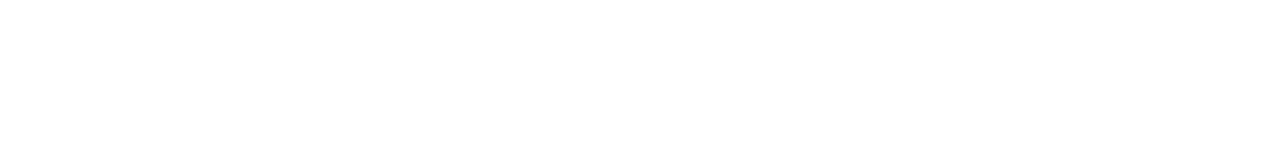
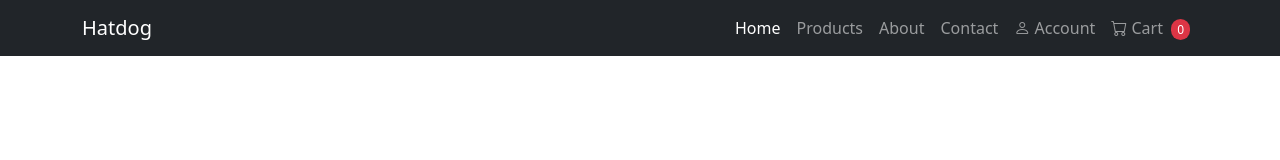
Before and after one commit to georgedonayre/cmsc110-mp2, a plain HTML site: page index.html in a window 1280 px wide. Drawn offline with nearby package versions, Linux system fonts and the light colour scheme.

Commit message:
feat: responsive navbar

```diff
--- a/index.html
+++ b/index.html
@@ -1,10 +1,79 @@
-<!-- HOME PAGE -->
 <!DOCTYPE html>
 <html lang="en">
   <head>
     <meta charset="UTF-8" />
     <meta name="viewport" content="width=device-width, initial-scale=1.0" />
-    <title>Document</title>
+    <title>Name ng Company natin</title>
+    <link
+      href="https://cdn.jsdelivr.net/npm/bootstrap@5.3.3/dist/css/bootstrap.min.css"
+      rel="stylesheet"
+    />
+    <link
+      rel="stylesheet"
+      href="https://cdn.jsdelivr.net/npm/bootstrap-icons@1.11.3/font/bootstrap-icons.min.css"
+    />
+    <style>
+      body {
+        padding-top: 70px;
+      }
+      .order-count {
+        background-color: #dc3545;
+        color: white;
+        padding: 2px 6px;
+        border-radius: 10px;
+        font-size: 0.75rem;
+        margin-left: 4px;
+      }
+    </style>
   </head>
-  <body></body>
+  <body>
+    <header>
+      <!-- NAVBAR HERE -->
+      <nav class="navbar navbar-expand-lg navbar-dark bg-dark fixed-top">
+        <div class="container">
+          <a class="navbar-brand" href="index.html">Hatdog</a>
+
+          <button
+            class="navbar-toggler"
+            type="button"
+            data-bs-toggle="collapse"
+            data-bs-target="#navbar-main"
+          >
+            <span class="navbar-toggler-icon"></span>
+          </button>
+
+          <div class="collapse navbar-collapse" id="navbar-main">
+            <!-- ml-auto = ms-auto woah -->
+            <ul class="navbar-nav ms-auto">
+              <li class="nav-item">
+                <a class="nav-link active" href="index.html">Home</a>
+              </li>
+              <li class="nav-item">
+                <a class="nav-link" href="products.html">Products</a>
+              </li>
+              <li class="nav-item">
+                <a class="nav-link" href="about.html">About</a>
+              </li>
+              <li class="nav-item">
+                <a class="nav-link" href="contact.html">Contact</a>
+              </li>
+              <li class="nav-item">
+                <a class="nav-link" href="account.html">
+                  <i class="bi bi-person"></i> Account
+                </a>
+              </li>
+              <li class="nav-item">
+                <a class="nav-link" href="cart.html">
+                  <i class="bi bi-cart"></i> Cart
+                  <span class="order-count" id="cart-count">0</span>
+                </a>
+              </li>
+            </ul>
+          </div>
+        </div>
+      </nav>
+    </header>
+
+    <script src="https://cdn.jsdelivr.net/npm/bootstrap@5.3.3/dist/js/bootstrap.bundle.min.js"></script>
+  </body>
 </html>
```
